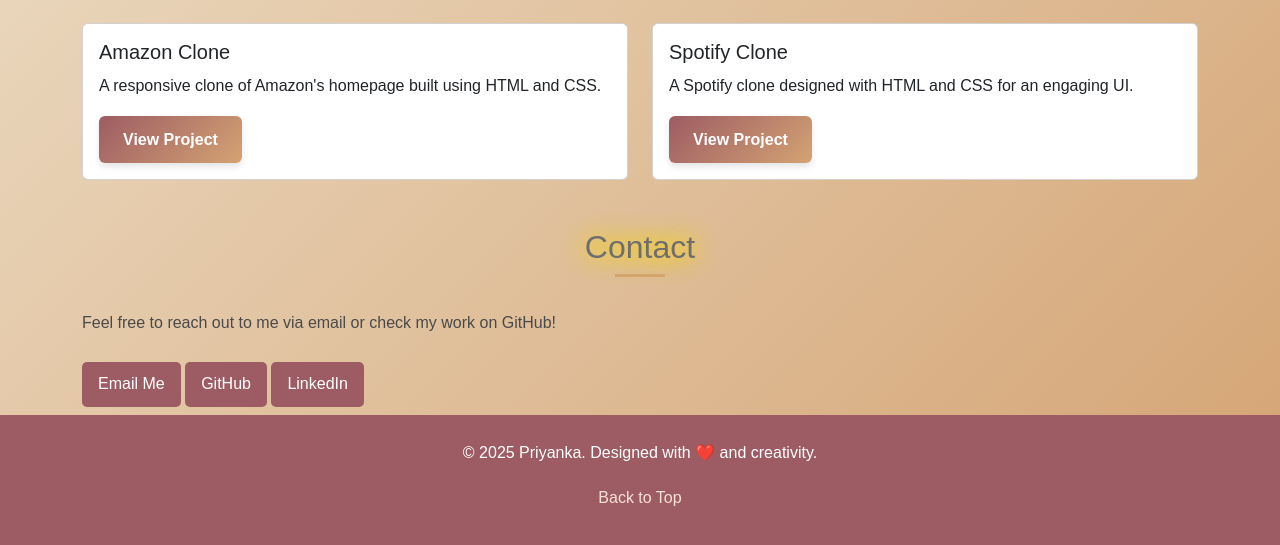
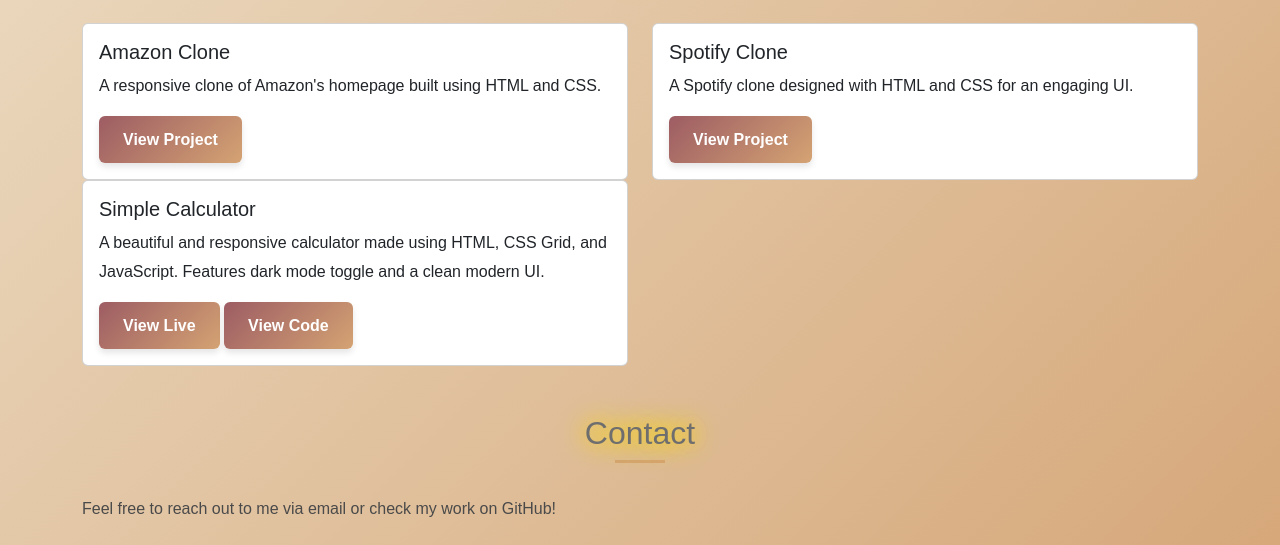
Before and after one commit to priyankayadav192/portfolio, a plain HTML site: page index.html in a window 1280 px wide. Shown: the part 615-1160 px from the top of the page. Drawn offline with nearby package versions, Linux system fonts and the light colour scheme.

Commit message:
Update index.html

```diff
--- a/index.html
+++ b/index.html
@@ -173,6 +173,20 @@
                     </div>
                 </div>
             </div>
+            <!-- New Project: Calculator -->
+<div class="col-md-6">
+  <div class="card">
+    <div class="card-body">
+      <h5 class="card-title">Simple Calculator</h5>
+      <p class="card-text">
+        A beautiful and responsive calculator made using HTML, CSS Grid, and JavaScript. Features dark mode toggle and a clean modern UI.
+      </p>
+      <a href="https://priyankayadav192.github.io/calculator/" class="btn btn-shine" target="_blank"> View Live</a>
+      <a href="https://github.com/priyankayadav192/calculator" class="btn btn-shine" target="_blank"> View Code</a>
+    </div>
+  </div>
+</div>
+
         </div>
     </section>
 
```
